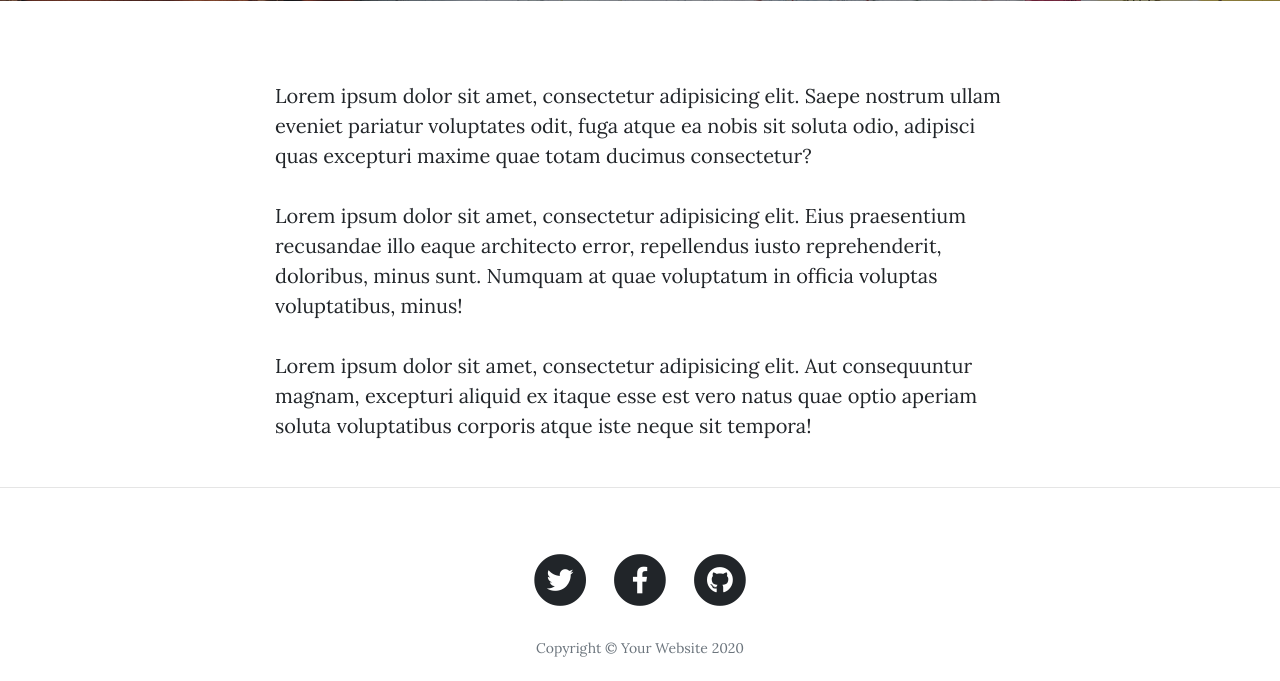
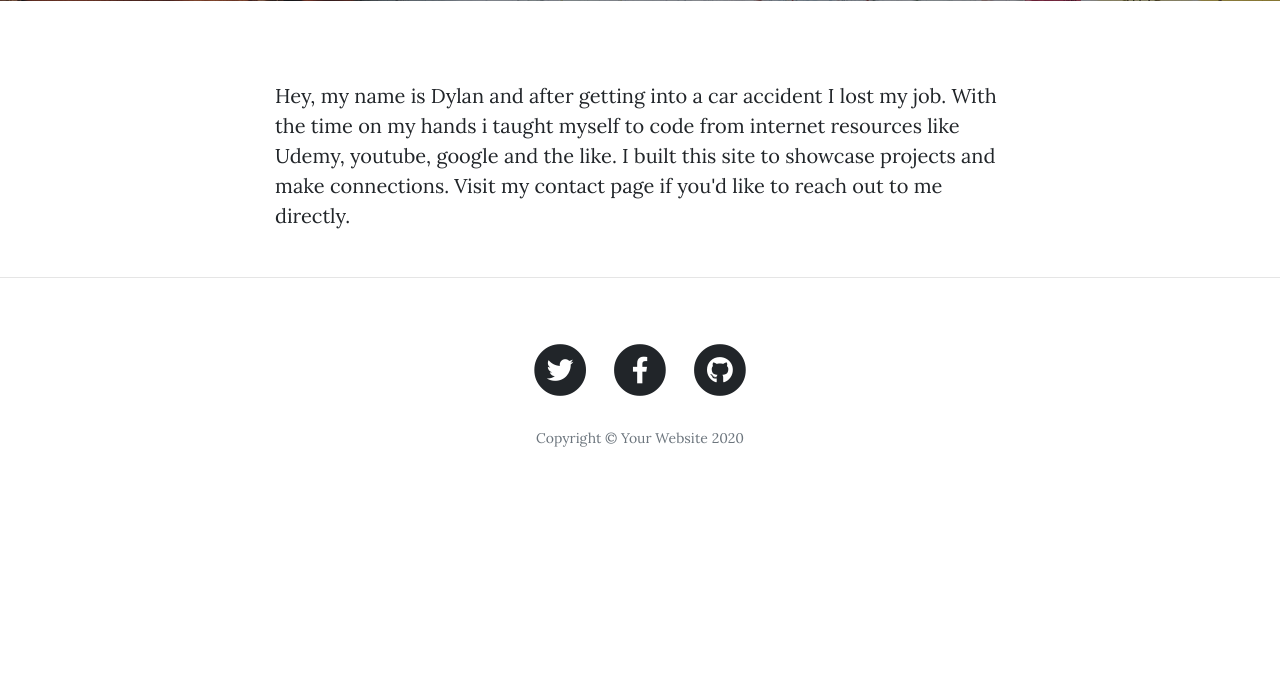
Before and after one commit to GameWitch/ProjectSite, a Flask app: page /about in a window 1280 px wide. Shown: the part 531-1212 px from the top of the page. After the commit the page ends 978 px from the top, so only its background shows below. Run offline with Flask 2, Linux system fonts and the light colour scheme; parts of the project's set-up code (start-up, migrations or seed data) failed here and were passed over; some libraries are stand-ins or nearby versions.

Commit message:
updating text on home and about pages

```diff
--- a/templates/about.html
+++ b/templates/about.html
@@ -19,9 +19,12 @@
   <div class="container">
     <div class="row">
       <div class="col-lg-8 col-md-10 mx-auto">
-        <p>Lorem ipsum dolor sit amet, consectetur adipisicing elit. Saepe nostrum ullam eveniet pariatur voluptates odit, fuga atque ea nobis sit soluta odio, adipisci quas excepturi maxime quae totam ducimus consectetur?</p>
-        <p>Lorem ipsum dolor sit amet, consectetur adipisicing elit. Eius praesentium recusandae illo eaque architecto error, repellendus iusto reprehenderit, doloribus, minus sunt. Numquam at quae voluptatum in officia voluptas voluptatibus, minus!</p>
-        <p>Lorem ipsum dolor sit amet, consectetur adipisicing elit. Aut consequuntur magnam, excepturi aliquid ex itaque esse est vero natus quae optio aperiam soluta voluptatibus corporis atque iste neque sit tempora!</p>
+        <p>Hey, my name is Dylan and after getting into a car accident
+          I lost my job. With the time on my hands i taught myself to code
+          from internet resources like Udemy, youtube, google and the like.
+          I built this site to showcase projects and make connections. Visit
+          my contact page if you'd like to reach out to me directly.
+        </p>
       </div>
     </div>
   </div>
--- a/templates/index.html
+++ b/templates/index.html
@@ -36,7 +36,7 @@
         {% endif %}
       {% endwith %}
   <div class="col-lg-8 col-md-10 mx-auto">
-    <p> This is just a place for me to showacse projects and talk a little bit about them</p>
+    <p> This is just a place for me to show off projects and talk a bit about them</p>
   </div>
 
       <div class="col-lg-8 col-md-10 mx-auto">
```
